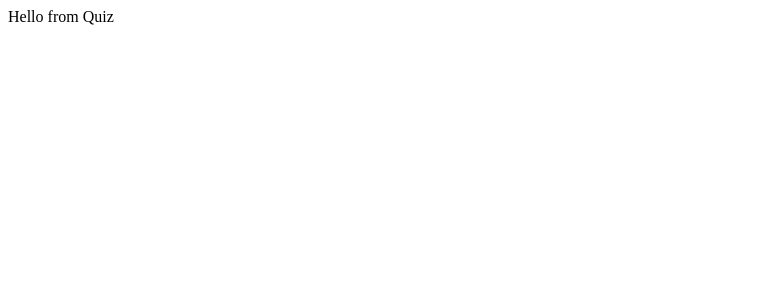
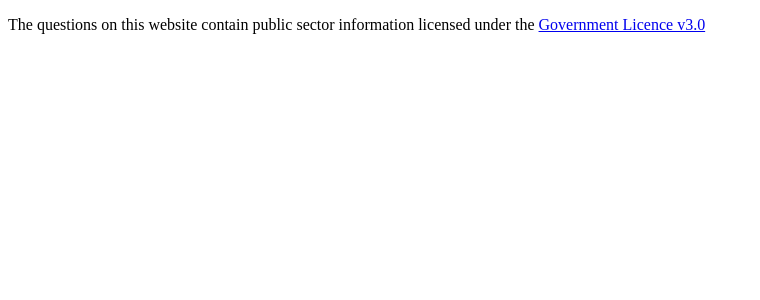
Before and after one commit to Nadia982/maths-quiz, a React (Vite) app: page / in a window 1280 px wide. Shown: the top 300 px of the page, without its empty margins (0-760 px from the left). Built offline with nearby package versions, Linux system fonts and the light colour scheme.

Commit message:
added attribution/copyright information

```diff
--- a/src/Quiz.jsx
+++ b/src/Quiz.jsx
@@ -1,6 +1,15 @@
+
 const Quiz = () => {
   return (
-    "Hello from Quiz"
+    <p class="attribution">
+      The questions on this website contain public sector information licensed
+      under <pre>the </pre>
+      <a
+        class="attribution-link"
+        tabindex="-1"
+        href="https://www.nationalarchives.gov.uk/doc/open-government-licence/version/3/">Government Licence v3.0</a>
+
+    </p>
   )
 }
 
--- a/src/index.css
+++ b/src/index.css
@@ -0,0 +1,4 @@
+pre {
+  font-family: serif;
+  display: inline;
+}
```
